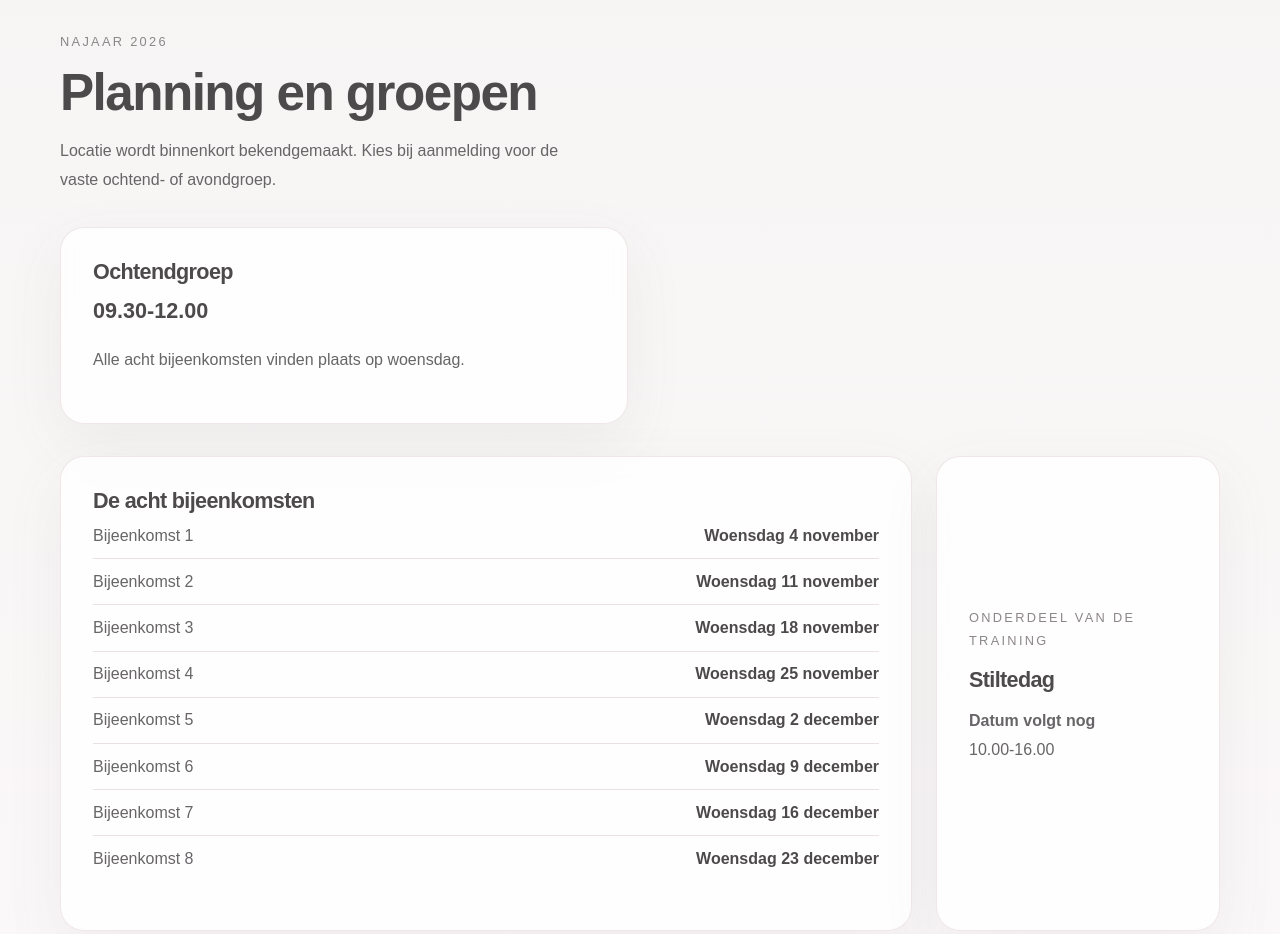
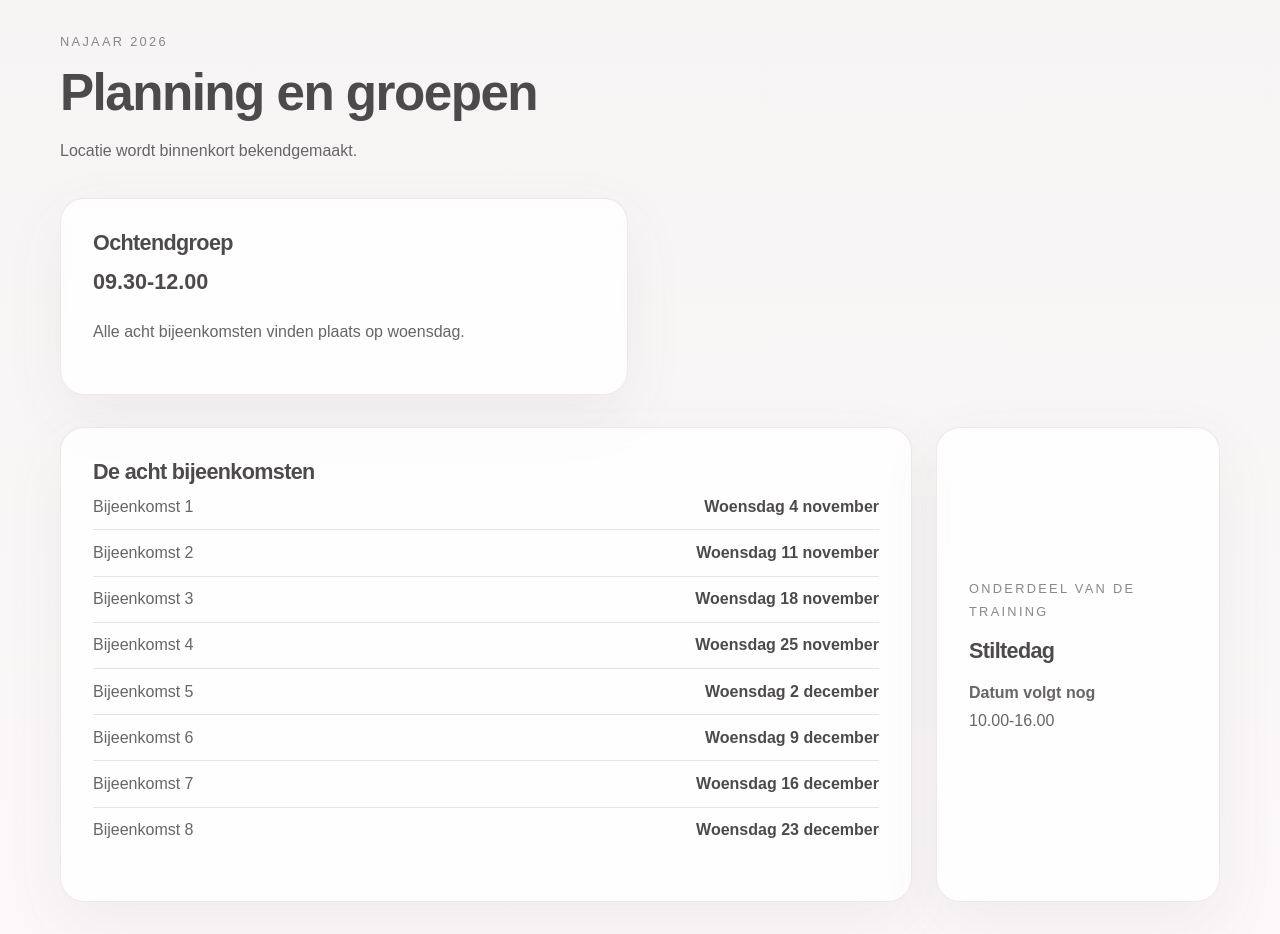
Before and after one commit to jwschreurs/marijn, a Next.js app: page /trainingen/mindfulness-basistraining in a window 1280 px wide. Shown: the part 1320-2254 px from the top of the page. Built offline with nearby package versions, Linux system fonts and the light colour scheme.

Commit message:
keuze voor ochten of avondgroep weggehaald

```diff
--- a/src/app/trainingen/[slug]/page.tsx
+++ b/src/app/trainingen/[slug]/page.tsx
@@ -101,7 +101,7 @@ export default async function TrainingDetailPage({
             <SectionTitle
               eyebrow={training.schedule.season}
               title="Planning en groepen"
-              text={`${training.schedule.location}. Kies bij aanmelding voor de vaste ochtend- of avondgroep.`}
+              text={`${training.schedule.location}.`}
               headingLevel="h2"
             />
 
```
